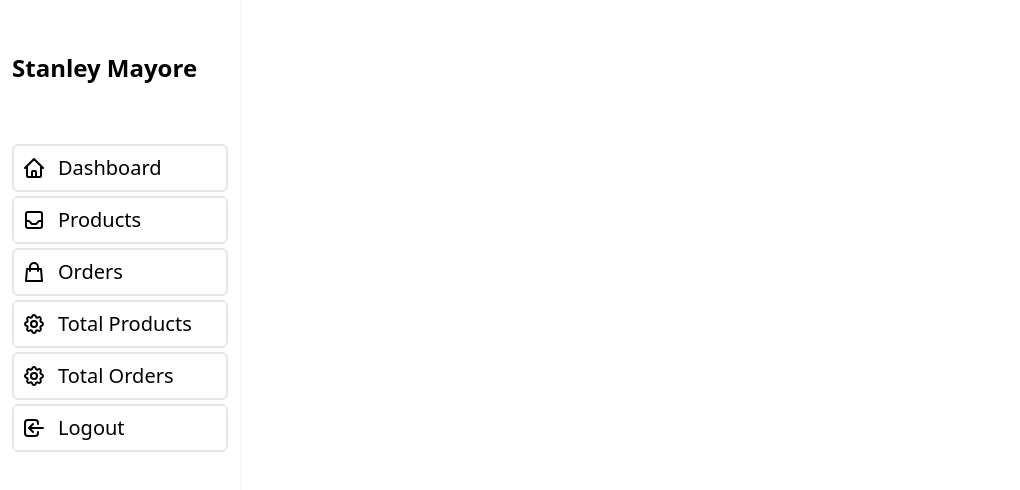
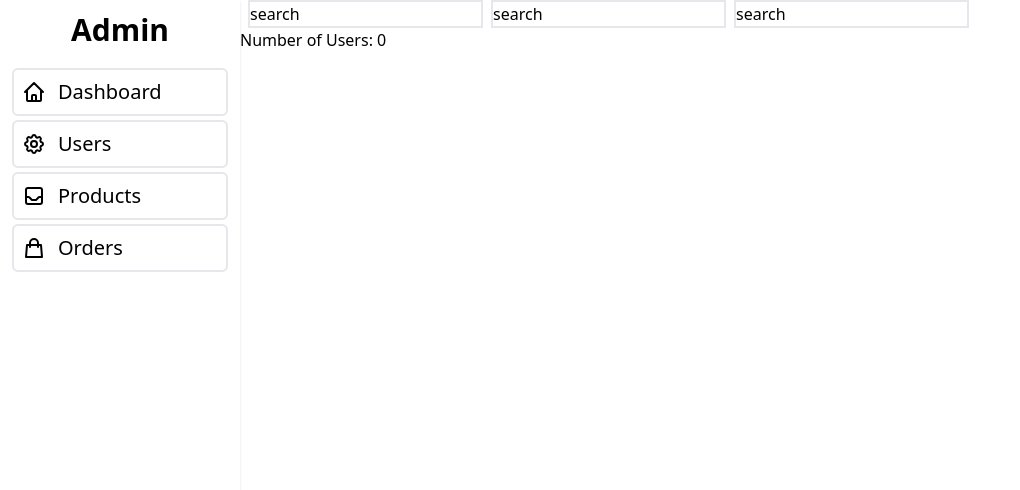
Before and after one commit to Leestan360/inventory-tracker, a React (Create React App) app: page /dashboard in a window 1280 px wide. Shown: the top 490 px of the page, without its empty margins (0-1020 px from the left). Built offline with nearby package versions, Linux system fonts and the light colour scheme; no server answers.

Commit message:
Display all the data with the relevant routes

```diff
--- a/src/components/Dashboard.js
+++ b/src/components/Dashboard.js
@@ -0,0 +1,23 @@
+import React from "react";
+
+function Dashboard({ users, products, orders }) {
+
+  const userIds = users.map((user) => {
+    return user.user_id}
+  )
+
+  return (
+    <div>
+      <div className="">
+        <input type="search" value="search" className="border-2 mx-2"/>
+        <input type="search" value="search" className="border-2 "/>
+        <input type="search" value="search" className="border-2 mx-2"/>
+      </div>
+      <div>
+        <h1>Number of Users: {userIds.length}</h1>
+      </div>
+    </div>
+  )
+}
+
+export default Dashboard;
--- a/src/components/InventoryTracker.js
+++ b/src/components/InventoryTracker.js
@@ -1,10 +1,15 @@
 import React, { useEffect, useState } from "react";
+import { Route, Routes } from "react-router-dom";
+import Dashboard from "./Dashboard";
+import Order from "./Order";
+import Product from "./Product";
+import User from "./User";
 
 function InventoryTracker() {
-
   const [users, setUsers] = useState([]);
   const [products, setProducts] = useState([]);
   const [orders, setOrders] = useState([]);
+  const [search, setSearch] = useState("");
 
   useEffect(() => {
     const urls = [
@@ -21,7 +26,23 @@ function InventoryTracker() {
       .catch((error) => console.log(error));
   }, []);
 
-  return <div></div>;
+
+
+
+  return (
+    <div>
+      <Routes>
+        <Route exact path="/dashboard" element={<Dashboard users={users} products={products} orders={orders} />} />
+        <Route exact path="/users" element={<User users={users} />} />
+        <Route
+          exact
+          path="/products"
+          element={<Product products={products} />}
+        />
+        <Route exact path="/orders" element={<Order orders={orders} />} />
+      </Routes>
+    </div>
+  );
 }
 
 export default InventoryTracker;
--- /dev/null
+++ b/src/components/Order.js
@@ -0,0 +1,20 @@
+import React from "react";
+
+function Order({ orders }) {
+  return (
+    <div>
+      {orders.map((order) => {
+        return (
+          <div key={order.order_id}>
+            <p>Product Id: {order.product_id}</p>
+            <p>Quantity: {order.quantity}</p>
+            <p>User Id: {order.user_id}</p>
+            <p>Order Date: {order.order_date}</p>
+          </div>
+        );
+      })}
+    </div>
+  );
+}
+
+export default Order;
--- a/src/components/Orders.js
+++ /dev/null
@@ -1,8 +0,0 @@
-import React from "react";
-
-function Orders() {
-
-   return (<div>{}</div>)
-};
-
-export default Orders;
--- /dev/null
+++ b/src/components/Product.js
@@ -0,0 +1,19 @@
+import React from "react";
+
+function Product({ products }) {
+  return (
+    <div className="">
+      {products.map((product) => {
+        return (
+          <div key={product.product_id}>
+            <p>Name: {product.name}</p>
+            <p>Stock: {product.stock}</p>
+            <p>Selling Price: {product.selling_price}</p>
+          </div>
+        );
+      })}
+    </div>
+  );
+}
+
+export default Product;
--- a/src/components/Products.js
+++ /dev/null
@@ -1,8 +0,0 @@
-import React from "react";
-
-function Products() {
-
-  return <div className=" w-3/4 mx-auto my-auto p-3 h-1/2 grid grid-rows-4 grid-flow-col gap-4 overflow-auto">{}</div>;
-}
-
-export default Products;
--- a/src/components/SideBar.js
+++ b/src/components/SideBar.js
@@ -3,40 +3,13 @@ import { NavLink } from "react-router-dom";
 
 function SideBar() {
   return (
-    // <div className="grid gap-0 grid-cols-1 text-2xl border-2 border-black h-96 w-80 mt-10 ml-10">
-    //   <NavLink
-    //     className="border-2 h-14 rounded-lg p-2 mx-auto w-72 mt-4"
-    //     to="/products"
-    //   >
-    //     Products
-    //   </NavLink>
-    //   <NavLink
-    //     className="border-2 rounded-lg h-14 p-2 mx-auto w-72 "
-    //     to="/orders"
-    //   >
-    //     Orders
-    //   </NavLink>
-    //   <NavLink
-    //     className="border-2 rounded-lg h-14 p-2 mx-auto w-72 "
-    //     to="/total-products"
-    //   >
-    //     Total Products Ordered
-    //   </NavLink>
-    //   <NavLink
-    //     className="border-2 h-14 rounded-lg p-2 mx-auto w-72 "
-    //     to="/total-orders-placed"
-    //   >
-    //     Total Orders Placed
-    //   </NavLink>
-    // </div>
-
     <div className="flex ">
       <div className="flex flex-col h-screen p-3 bg-white shadow w-60">
-        <div className="space-y-3">
-          <div className="flex items-center pt-10">
-            <h2 className="text-2xl font-bold">Stanley Mayore</h2>
+        <div className="space-y-3 ">
+          <div className="flex items-center ">
+            <h2 className="text-3xl font-bold mx-auto">Admin</h2>
           </div>
-          <div className="flex-1 pt-10">
+          <div className="flex-1 ">
             <ul className="pt-2 pb-4 space-y-1 text-sm">
               <li className="rounded-sm">
                 <NavLink
@@ -58,6 +31,33 @@ function SideBar() {
                     />
                   </svg>
                   <span>Dashboard</span>
+                </NavLink>
+              </li>
+              <li className="rounded-sm">
+                <NavLink
+                  to="/users"
+                  className="flex items-center p-2 space-x-3 border-2 rounded-md text-xl"
+                >
+                  <svg
+                    xmlns="http://www.w3.org/2000/svg"
+                    className="w-6 h-6"
+                    fill="none"
+                    viewBox="0 0 24 24"
+                    stroke="currentColor"
+                    strokeWidth={2}
+                  >
+                    <path
+                      strokeLinecap="round"
+                      strokeLinejoin="round"
+                      d="M10.325 4.317c.426-1.756 2.924-1.756 3.35 0a1.724 1.724 0 002.573 1.066c1.543-.94 3.31.826 2.37 2.37a1.724 1.724 0 001.065 2.572c1.756.426 1.756 2.924 0 3.35a1.724 1.724 0 00-1.066 2.573c.94 1.543-.826 3.31-2.37 2.37a1.724 1.724 0 00-2.572 1.065c-.426 1.756-2.924 1.756-3.35 0a1.724 1.724 0 00-2.573-1.066c-1.543.94-3.31-.826-2.37-2.37a1.724 1.724 0 00-1.065-2.572c-1.756-.426-1.756-2.924 0-3.35a1.724 1.724 0 001.066-2.573c-.94-1.543.826-3.31 2.37-2.37.996.608 2.296.07 2.572-1.065z"
+                    />
+                    <path
+                      strokeLinecap="round"
+                      strokeLinejoin="round"
+                      d="M15 12a3 3 0 11-6 0 3 3 0 016 0z"
+                    />
+                  </svg>
+                  <span>Users</span>
                 </NavLink>
               </li>
               <li className="rounded-sm">
@@ -104,82 +104,6 @@ function SideBar() {
                   <span>Orders</span>
                 </NavLink>
               </li>
-              <li className="rounded-sm">
-                <NavLink
-                  to="/products-ordered"
-                  className="flex items-center p-2 space-x-3 border-2 rounded-md text-xl"
-                >
-                  <svg
-                    xmlns="http://www.w3.org/2000/svg"
-                    className="w-6 h-6"
-                    fill="none"
-                    viewBox="0 0 24 24"
-                    stroke="currentColor"
-                    strokeWidth={2}
-                  >
-                    <path
-                      strokeLinecap="round"
-                      strokeLinejoin="round"
-                      d="M10.325 4.317c.426-1.756 2.924-1.756 3.35 0a1.724 1.724 0 002.573 1.066c1.543-.94 3.31.826 2.37 2.37a1.724 1.724 0 001.065 2.572c1.756.426 1.756 2.924 0 3.35a1.724 1.724 0 00-1.066 2.573c.94 1.543-.826 3.31-2.37 2.37a1.724 1.724 0 00-2.572 1.065c-.426 1.756-2.924 1.756-3.35 0a1.724 1.724 0 00-2.573-1.066c-1.543.94-3.31-.826-2.37-2.37a1.724 1.724 0 00-1.065-2.572c-1.756-.426-1.756-2.924 0-3.35a1.724 1.724 0 001.066-2.573c-.94-1.543.826-3.31 2.37-2.37.996.608 2.296.07 2.572-1.065z"
-                    />
-                    <path
-                      strokeLinecap="round"
-                      strokeLinejoin="round"
-                      d="M15 12a3 3 0 11-6 0 3 3 0 016 0z"
-                    />
-                  </svg>
-                  <span>Total Products</span>
-                </NavLink>
-              </li>
-              <li className="rounded-sm">
-                <NavLink
-                  to="/total-orders"
-                  className="flex items-center p-2 space-x-3 border-2 rounded-md text-xl"
-                >
-                  <svg
-                    xmlns="http://www.w3.org/2000/svg"
-                    className="w-6 h-6"
-                    fill="none"
-                    viewBox="0 0 24 24"
-                    stroke="currentColor"
-                    strokeWidth={2}
-                  >
-                    <path
-                      strokeLinecap="round"
-                      strokeLinejoin="round"
-                      d="M10.325 4.317c.426-1.756 2.924-1.756 3.35 0a1.724 1.724 0 002.573 1.066c1.543-.94 3.31.826 2.37 2.37a1.724 1.724 0 001.065 2.572c1.756.426 1.756 2.924 0 3.35a1.724 1.724 0 00-1.066 2.573c.94 1.543-.826 3.31-2.37 2.37a1.724 1.724 0 00-2.572 1.065c-.426 1.756-2.924 1.756-3.35 0a1.724 1.724 0 00-2.573-1.066c-1.543.94-3.31-.826-2.37-2.37a1.724 1.724 0 00-1.065-2.572c-1.756-.426-1.756-2.924 0-3.35a1.724 1.724 0 001.066-2.573c-.94-1.543.826-3.31 2.37-2.37.996.608 2.296.07 2.572-1.065z"
-                    />
-                    <path
-                      strokeLinecap="round"
-                      strokeLinejoin="round"
-                      d="M15 12a3 3 0 11-6 0 3 3 0 016 0z"
-                    />
-                  </svg>
-                  <span>Total Orders</span>
-                </NavLink>
-              </li>
-              <li className="rounded-sm">
-                <NavLink
-                  to="/logout"
-                  className="flex items-center p-2 space-x-3 border-2 rounded-md text-xl"
-                >
-                  <svg
-                    xmlns="http://www.w3.org/2000/svg"
-                    className="w-6 h-6"
-                    fill="none"
-                    viewBox="0 0 24 24"
-                    stroke="currentColor"
-                    strokeWidth={2}
-                  >
-                    <path
-                      strokeLinecap="round"
-                      strokeLinejoin="round"
-                      d="M11 16l-4-4m0 0l4-4m-4 4h14m-5 4v1a3 3 0 01-3 3H6a3 3 0 01-3-3V7a3 3 0 013-3h7a3 3 0 013 3v1"
-                    />
-                  </svg>
-                  <span>Logout</span>
-                </NavLink>
-              </li>
             </ul>
           </div>
         </div>
--- /dev/null
+++ b/src/components/User.js
@@ -0,0 +1,19 @@
+import React from "react";
+
+function User({ users }) {
+  // const user = users.map((user) =>  key={user.user_id} user={user} );
+
+  return (
+    <div className="border-2 rounded-sm m-2 text-xl p-2 cursor-pointer">
+      {users.map((user) => {
+        return (
+          <div key={user.user_id} className="border-2 my-2 grid gap-3">
+            <p>Name: {user.name}</p>
+          </div>
+        );
+      })}
+    </div>
+  );
+}
+
+export default User;
--- a/src/components/Users.js
+++ /dev/null
@@ -1,9 +0,0 @@
-import React from "react";
-
-function Users() {
-
-
-  return (<div>{}</div>)
-};
-
-export default Users;
```
